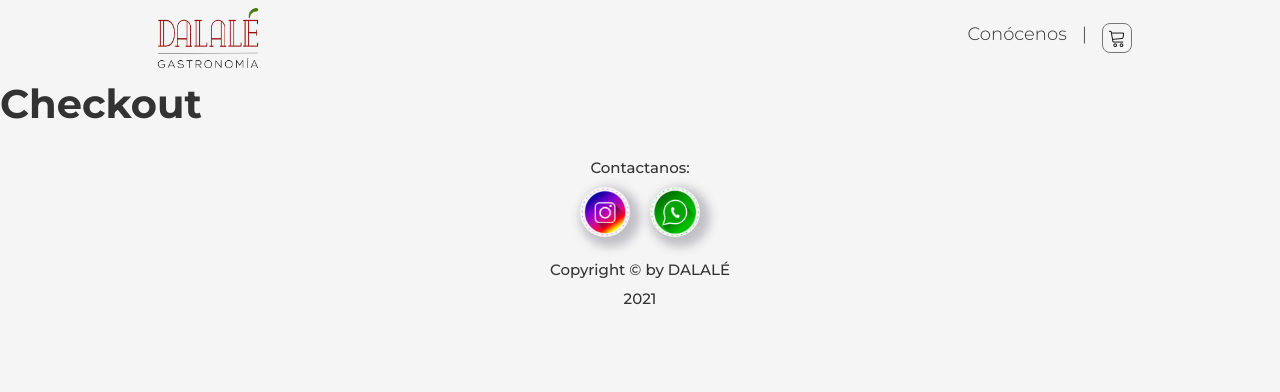
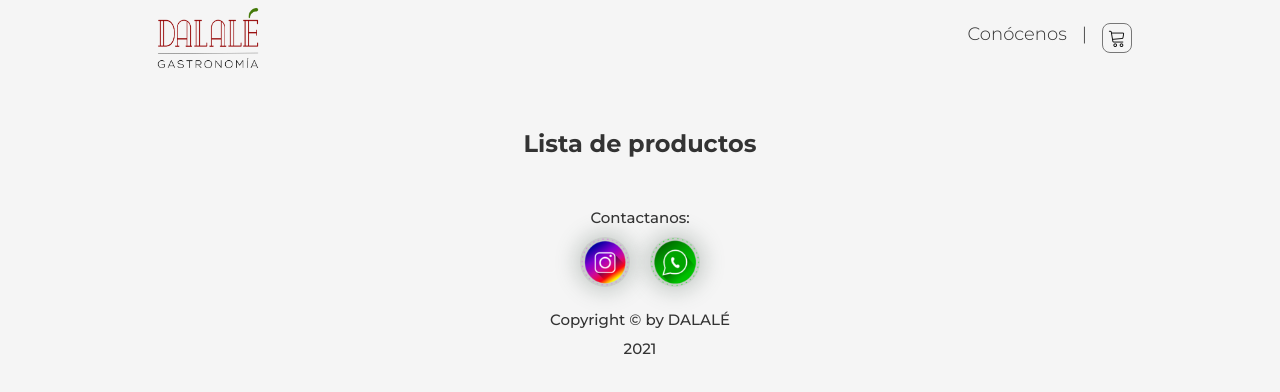
Before and after one commit to danielvaldivv/dalale-website, a React app: page /checkout in a window 1280 px wide. Shown: the top 392 px of the page. Built offline with nearby package versions, Linux system fonts and the light colour scheme.

Commit message:
[Add] Checkout comeback

```diff
--- a/src/components/Footer/Frooter.scss
+++ b/src/components/Footer/Frooter.scss
@@ -35,11 +35,14 @@
       height: 50px;
       margin-bottom: 10px;
       border-radius: 50%;
-      box-shadow: 5px 5px 10px 5px rgba(70, 70, 90, 0.3);
+      background-color: rgba(90, 106, 94, 0.282);
+      box-shadow: 0px 0px 20px 5px rgba(90, 106, 94, 0.282);
     }
 
     & img:hover{
-      box-shadow: 5px 5px 10px 5px rgba(10, 100, 35, 0.45);
+      box-shadow: 0px 0px 20px 5px rgba(10, 100, 35, 0.45);
+      background-color: rgba(10, 100, 35, 0.45);
+
     }
   }
 }
--- a/src/containers/Checkout/Checkout.jsx
+++ b/src/containers/Checkout/Checkout.jsx
@@ -1,11 +1,27 @@
-import React from 'react'
+import React, { useContext } from 'react'
+import { Link } from 'react-router-dom'
+import AppContext from '../../context/AppContext'
 
-function Checkout() {
-  return (
-    <h1>
-      Checkout
-    </h1>
-  )
+import arrowLeft from '../../assets/icons/arrow-left.png'
+
+import './Checkout.scss'
+
+const Checkout = () => {
+  const { state } = useContext(AppContext)
+  const { cart } = state
+
+    return (
+      <div className="Checkout">
+        { cart.length > 0
+        ? <h3>Lista de productos</h3>
+        : <div className="Checkout__comeback">
+            <h4>No hay productos en el carrito de compras aún</h4>
+            <h3>Regresa aquí</h3>
+            <Link to="/"><img src={arrowLeft} alt="Arrow Left" width="40px" /></Link>
+          </div>
+      }
+      </div>
+    )
 }
 
 export default Checkout
--- /dev/null
+++ b/src/containers/Checkout/Checkout.scss
@@ -0,0 +1,32 @@
+.Checkout {
+  margin: 50px auto;
+  width: 90%;
+  height: auto;
+
+  & h4, h3{
+    margin: 0 auto;
+    text-align: center;
+    width: 60%;
+  }
+
+  & .Checkout__comeback {
+    display: flex;
+    gap: 40px;
+    flex-direction: column;
+    align-items: center;
+
+    img {
+    border-radius: 50%;
+    background-color: rgba(90, 106, 94, 0.282);
+    box-shadow: 0px 0px 20px 5px rgba(90, 106, 94, 0.282);
+    }
+
+    img:hover {
+      background-color: var(--color1);
+      box-shadow: 0px 0px 20px 5px rgba(10, 100, 35, 0.45);
+    }
+
+  }
+
+
+}
--- a/src/initialState.js
+++ b/src/initialState.js
@@ -1,5 +1,5 @@
 export default {
-  cart: [],
+  cart: [5],
   buyer: [],
   orders: [],
   products: [
```
Also changed, not shown: src/assets/icons/arrow-left.png (added).
